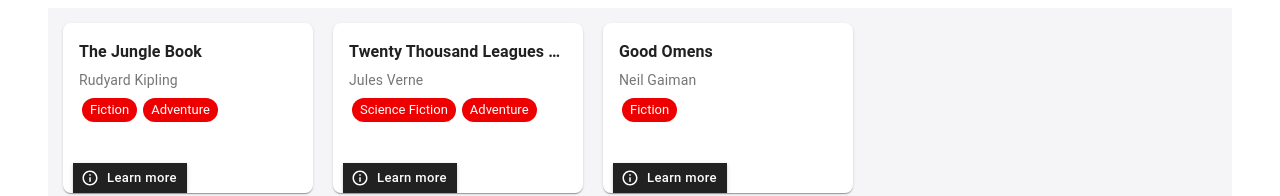
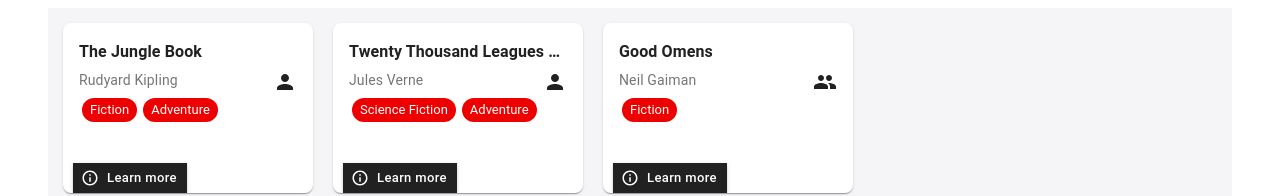
Before and after one commit to aritraChatterjee/bibliotheek, a React (Create React App) app in the folder frontend/: page /home in a window 1280 px wide. Shown: the part 144-340 px from the top of the page. Built offline with nearby package versions, Linux system fonts and the light colour scheme.

Commit message:
updated static ui

```diff
--- a/frontend/src/components/BookCard.tsx
+++ b/frontend/src/components/BookCard.tsx
@@ -7,6 +7,8 @@ import Typography from '@material-ui/core/Typography';
 import { Chip, Tooltip } from '@material-ui/core';
 import { Button } from '@material-ui/core';
 import InfoIcon from '@material-ui/icons/InfoOutlined';
+import PeopleIcon from '@material-ui/icons/People';
+import PersonIcon from '@material-ui/icons/Person';
 
 const useStyles = makeStyles({
     root: {
@@ -37,6 +39,9 @@ const useStyles = makeStyles({
     },
     tag: {
         margin: 3
+    },
+    authorIcon: {
+        float: 'right'
     }
 });
 
@@ -88,6 +93,15 @@ const Authors = (props: any): JSX.Element => {
     const authors: string[] = props.authors;
     return (
         <div className={classes.authors}>
+            {authors.length > 1 ? (
+                <CardTooltip title={'This book has mutiple authors'}>
+                    <PeopleIcon className={classes.authorIcon} />
+                </CardTooltip>
+            ) : (
+                <CardTooltip title={'This book has one author'}>
+                    <PersonIcon className={classes.authorIcon} />
+                </CardTooltip>
+            )}
             <Typography className={classes.pos} color="textSecondary">
                 {authors[0]}
             </Typography>
```
